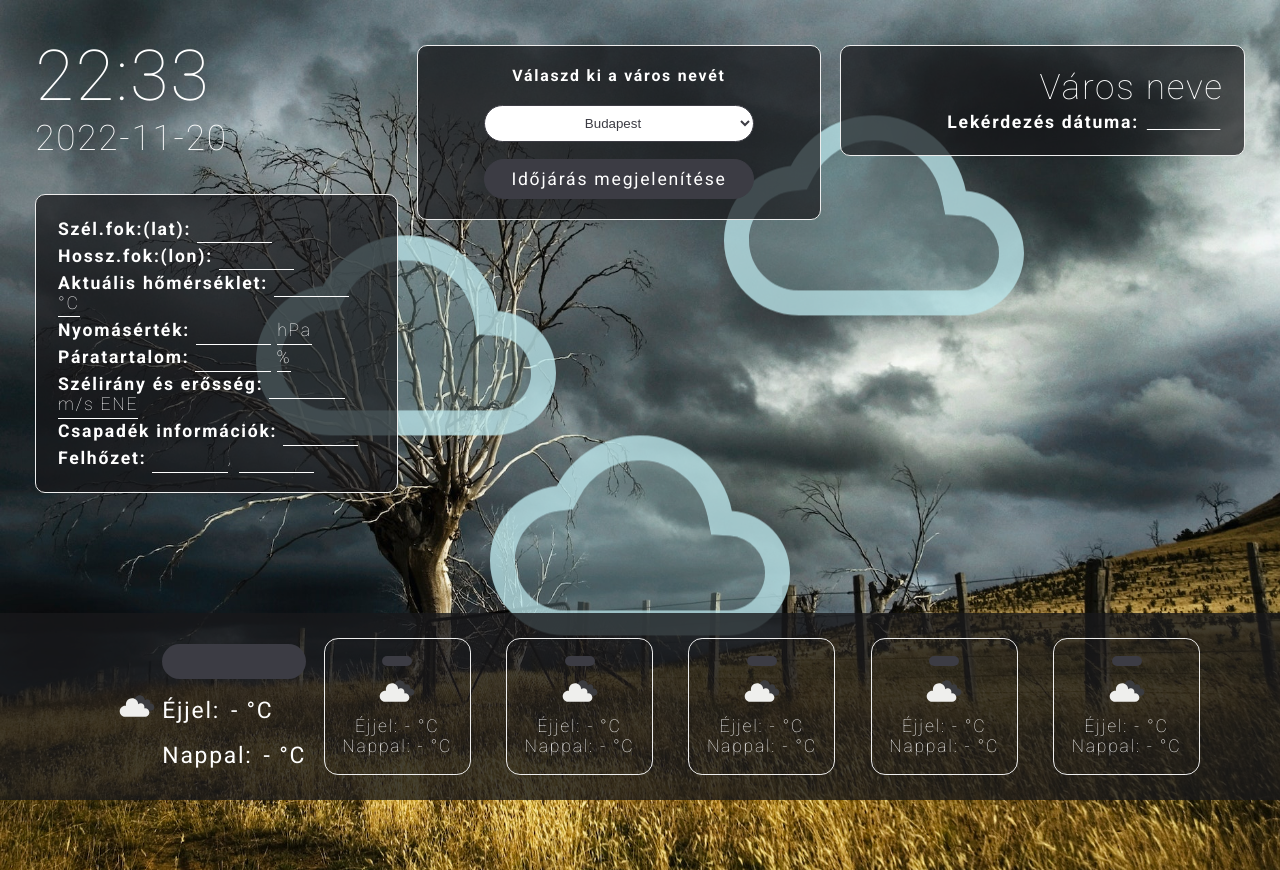
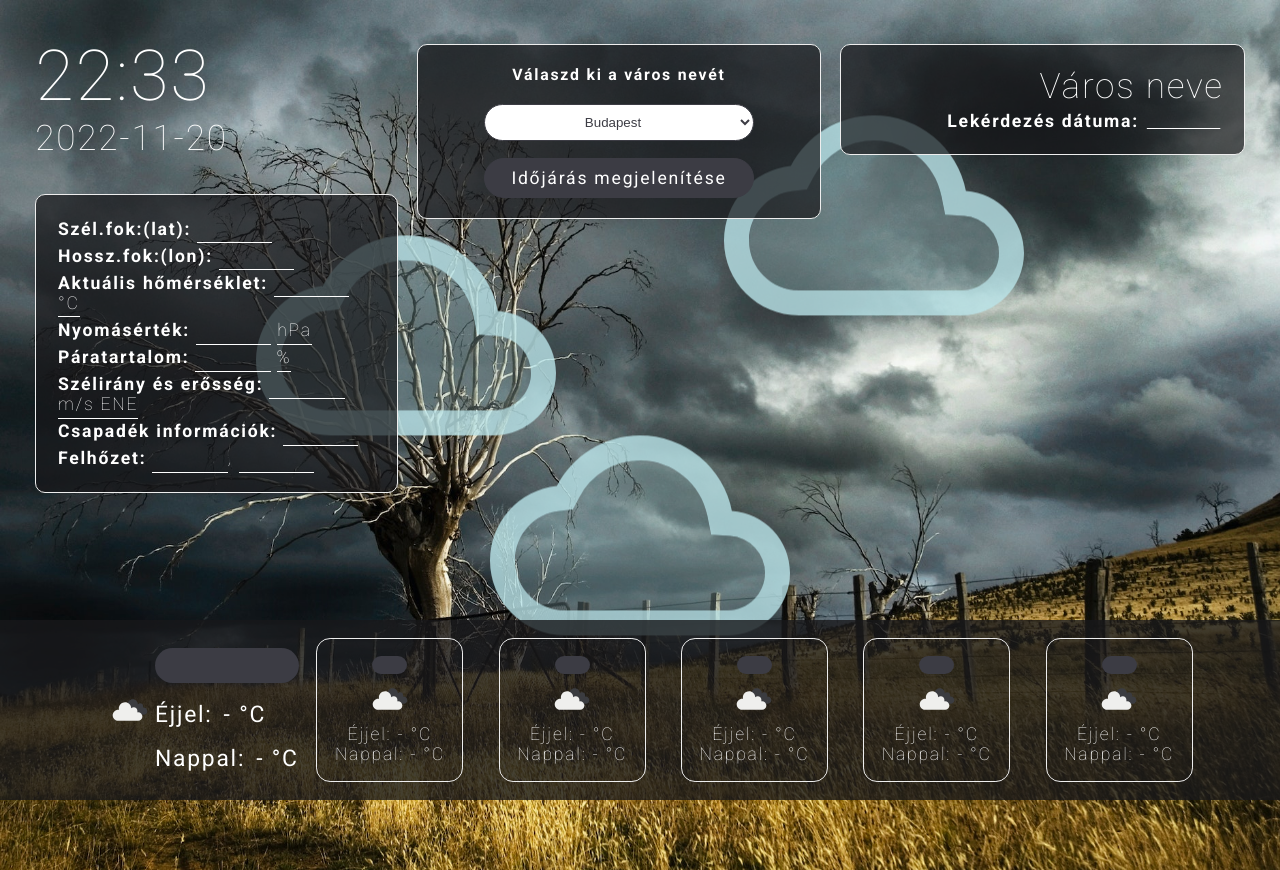
Before and after one commit to gergowebdev/weather_app, a plain HTML site: page index.html in a window 1280 px wide. Both pictures are taken after a click on the element "Időjárás megjelenítése". Drawn offline with Linux system fonts and the light colour scheme; no server answers.

Commit message:
padding fix

```diff
--- a/style.css
+++ b/style.css
@@ -7,7 +7,7 @@
 
 html {
     font-size: 1.1rem;
-  letter-spacing: .1rem;
+    letter-spacing: 0.1rem;
 }
 
 body {
@@ -31,6 +31,7 @@ main {
     height: 100vh;
     position: relative;
     z-index: 1;
+    padding-bottom: 15rem;
 }
 
 @media all and (min-width: 992px) {
@@ -48,7 +49,7 @@ main {
     background-color: rgba(24, 24, 27, 0.7);
     padding: 20px;
     border-radius: 10px;
-  margin: 10px 0;
+    margin: 0.5rem 0;
     border: 1px solid #eee;
 }
 
@@ -165,7 +166,7 @@ main {
 
 .future-forecast {
     background-color: rgba(24, 24, 27, 0.8);
-  padding: 25px;
+    padding: 1rem;
     position: fixed;
     bottom: 0;
     display: flex;
@@ -173,6 +174,7 @@ main {
     width: 100%;
     align-items: center;
     justify-content: center;
+    z-index: 1;
 }
 
 .future-forecast .today {
@@ -205,7 +207,7 @@ main {
     justify-content: center;
     margin: 0 1rem;
     border: 1px solid #eee;
-  border-radius: .8rem;
+    border-radius: 0.8rem;
     padding: 1rem;
     min-width: 150px;
 }
@@ -217,9 +219,9 @@ main {
 }
 
 .weather-forecast .weather-forecast-item .day {
-  padding: 5px 15px;
+    padding: 0.5rem 1rem;
     background-color: var(--primary-color);
-  border-radius: 50px;
+    border-radius: 9999px;
     text-align: center;
 }
 
```
Lines whose indentation alone changed are shown as unchanged.
